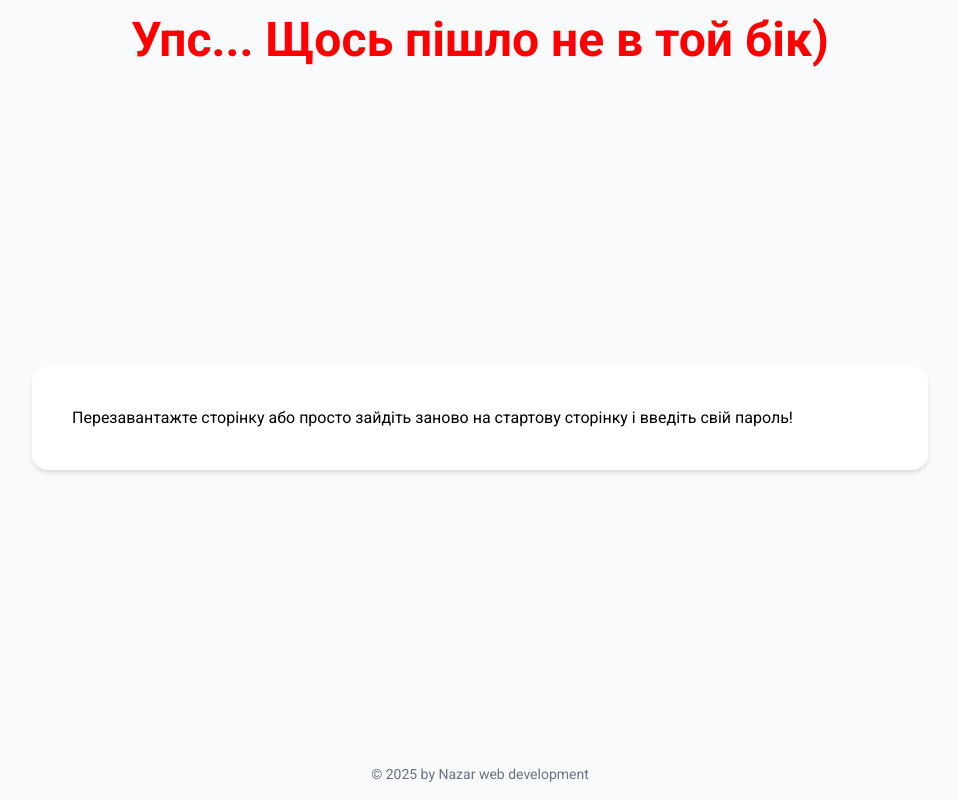
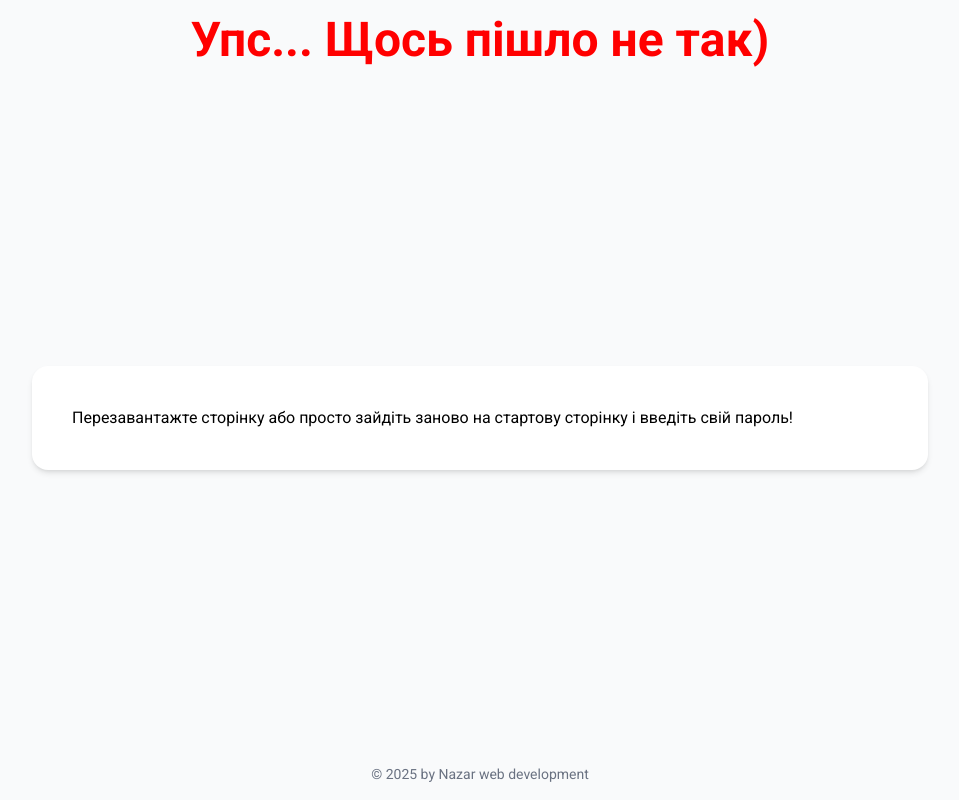
Before and after one commit to Nazar-Nazarenko/Quest-greeting, an Angular app in the folder quest-greeting/: page /home in a window 1280 px wide. Shown: the whole page, without its empty margins (160-1119 px from the left). Built offline with nearby package versions, Linux system fonts and the light colour scheme.

Commit message:
quiz start --1

```diff
--- a/quest-greeting/package.json
+++ b/quest-greeting/package.json
@@ -41,6 +41,7 @@
     "@angular/compiler-cli": "^20.3.0",
     "@tailwindcss/postcss": "^4.1.14",
     "@types/jasmine": "~5.1.0",
+    "angular-cli-ghpages": "^2.0.3",
     "autoprefixer": "^10.4.21",
     "jasmine-core": "~5.9.0",
     "karma": "~6.4.0",
--- a/quest-greeting/src/app/home/home.html
+++ b/quest-greeting/src/app/home/home.html
@@ -4,7 +4,7 @@
       <span>{{ user.title }}, {{ user.userName}}</span>
       <span class="smile"></span>
     </div>
-    <div main>
+    <div main class="flex flex-col items-center justify-between">
       <p class="text-gray-700 leading-relaxed">
         {{ user.startNotice}}
       </p>
@@ -26,7 +26,7 @@
 } @else {
   <app-global-layout>
     <div header>
-      <span [style.color]="'red'">Упс... Щось пішло не в той бік)</span>
+      <span [style.color]="'red'">Упс... Щось пішло не так)</span>
     </div>
     <div main>
       Перезавантажте сторінку або просто зайдіть заново на стартову сторінку і введіть свій пароль!
--- a/quest-greeting/src/app/infrastructure/quiz-main-page/quiz-main-page.html
+++ b/quest-greeting/src/app/infrastructure/quiz-main-page/quiz-main-page.html
@@ -10,7 +10,7 @@
 } @else {
   <app-global-layout>
     <div header>
-      <span [style.color]="'red'">Упс... Щось пішло не в той бік)</span>
+      <span [style.color]="'red'">Упс... Щось пішло не в так)</span>
     </div>
     <div main>
       Перезавантажте сторінку або просто зайдіть заново на стартову сторінку і введіть свій пароль!
```
Also changed, not shown: 1 other file (tests, documents, lock files or other folders).
